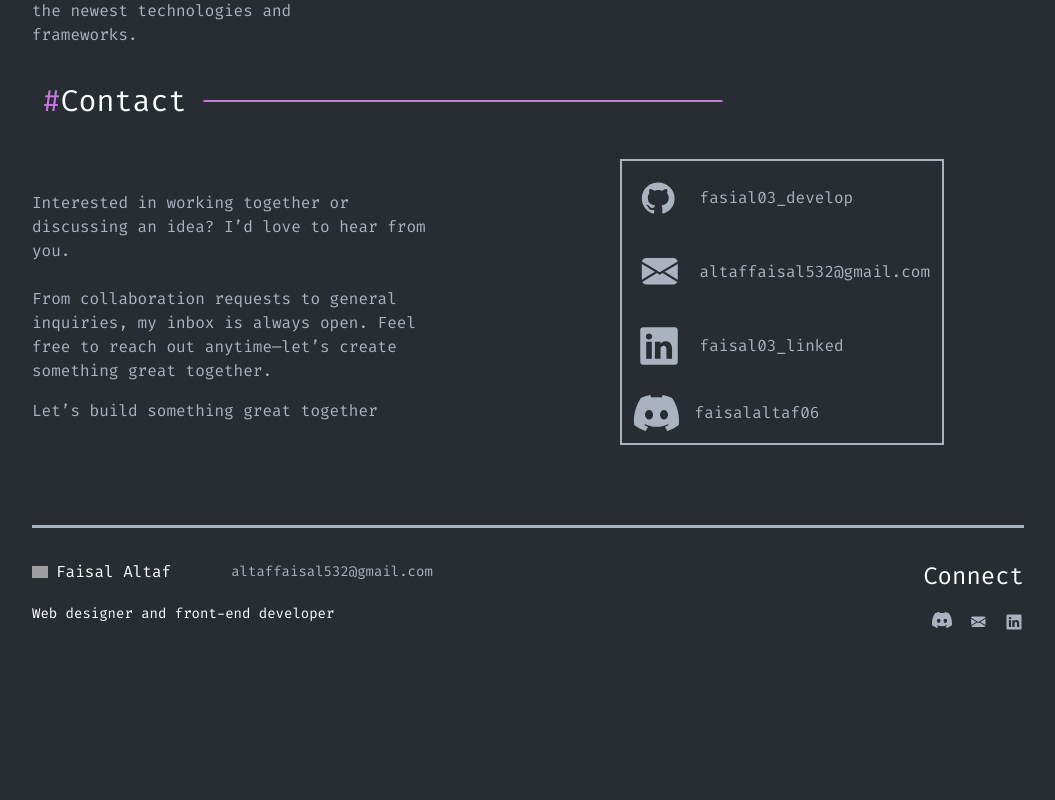
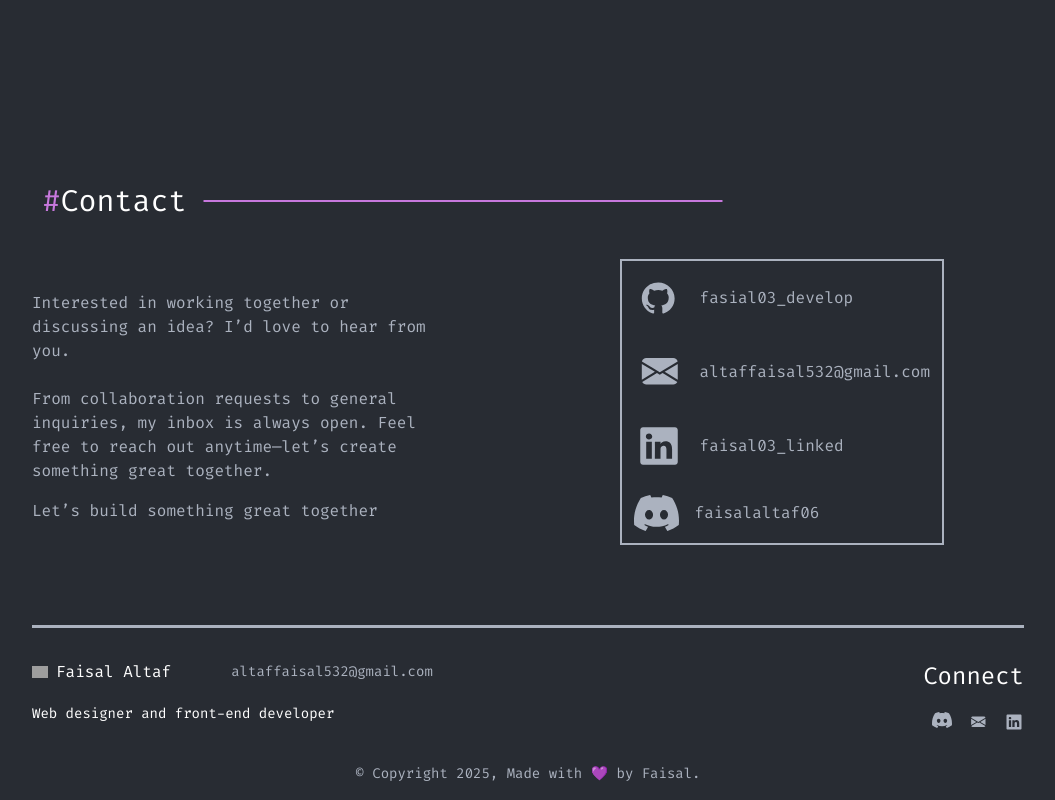
Before and after one commit to faisal03-develop/Faisal03_develop, a Next.js app: page / in a window 1280 px wide. Shown: the part 2457-3257 px from the top of the page, without its empty margins (112-1167 px from the left). Before the commit the page ends 3121 px from the top, so only its background shows below. Built offline with nearby package versions, Linux system fonts and the light colour scheme; grey boxes are pictures that could not be loaded.

Commit message:
Completed the Laptop UI

```diff
--- a/components/footer.tsx
+++ b/components/footer.tsx
@@ -24,6 +24,9 @@ export default function footer() {
                 </div>
             </div>
         </div>
+        <div>
+            <p className="text-sm text-(--gray) text-center pb-4">&copy; Copyright 2025, Made with 💜 by Faisal.</p>
+        </div>
     </div>
   )
 }
--- a/components/spidy.tsx
+++ b/components/spidy.tsx
@@ -3,7 +3,7 @@ import Spline from '@splinetool/react-spline/next';
 export default function Home() {
   return (
     <main>
-      <div className='h-[500px] w-[700px]'>
+      <div className='h-[600px] w-[650px]'>
       <Spline
         scene="https://prod.spline.design/nD1PzlwPGO37154V/scene.splinecode"
       />
```
